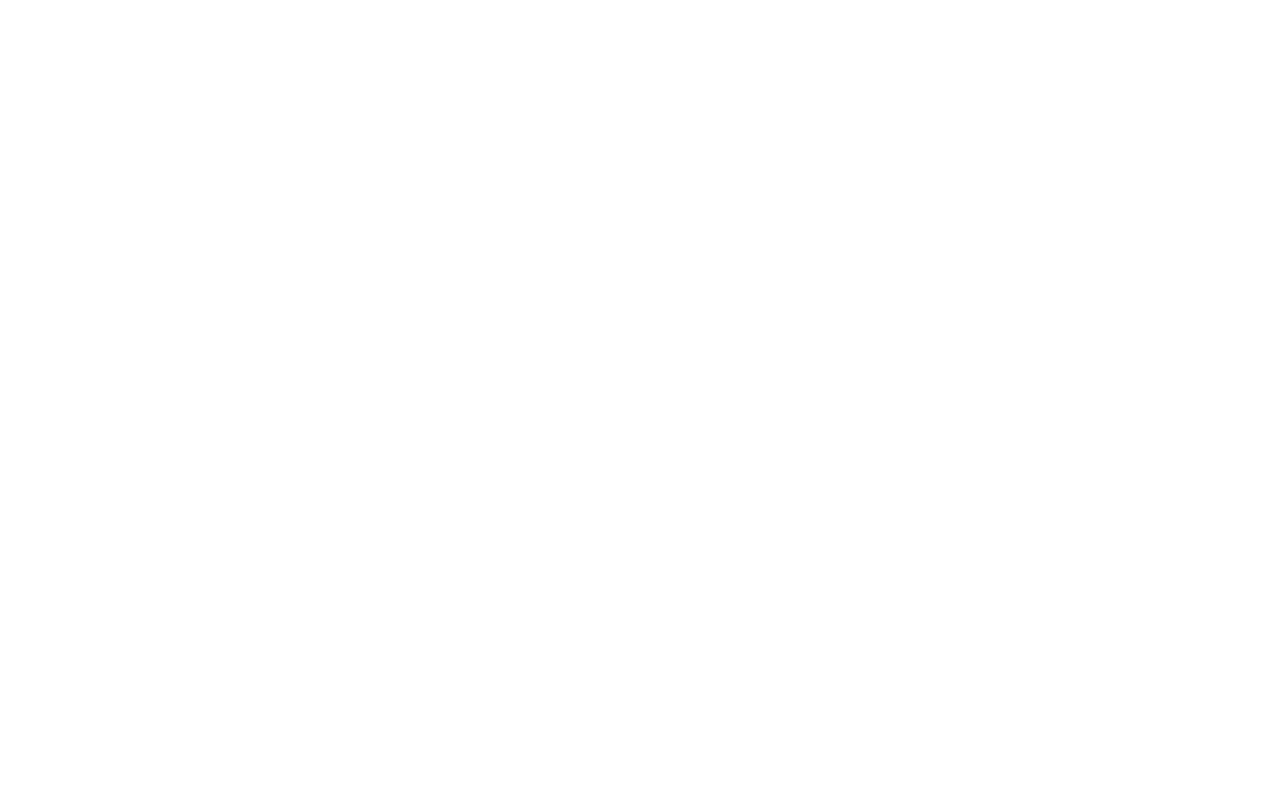
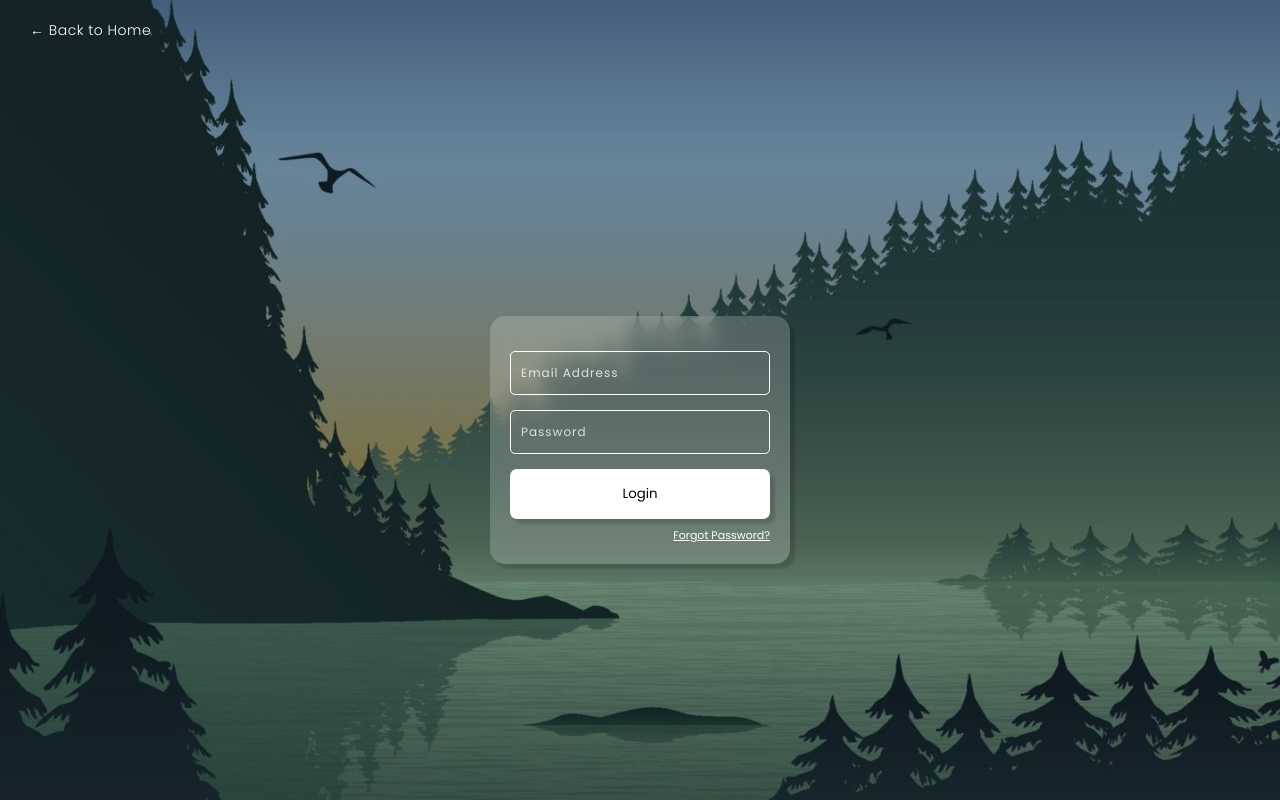
Before and after one commit to HansonGrace/ToDoListSpringboot, a React (Create React App) app in the folder task-manager-frontend/: page /login in a window 1280 px wide. Before the commit this address had no page. Built offline with nearby package versions, Linux system fonts and the light colour scheme.

Commit message:
add blank login page

```diff
--- a/task-manager-frontend/src/App.js
+++ b/task-manager-frontend/src/App.js
@@ -4,6 +4,8 @@
 import Home from './pages/home/home';
 import Register from './pages/register/register';
 import Dashboard from './pages/dashboard/dashboard';
+import Login from './pages/login/login';
+
 
 
 function App() {
@@ -21,6 +23,9 @@
 
         <Route path="/dashboard" element={<Dashboard />} />
 
+        <Route path="/login" element={<Login />} />
+
+
       </Routes>
     </Router>
   );
--- a/task-manager-frontend/src/pages/home/home.css
+++ b/task-manager-frontend/src/pages/home/home.css
@@ -102,7 +102,7 @@
 }
 
 button:hover {
-  background: #ffffffe5;
+  background: hsla(145, 30%, 89%, 0.898);
 }
 
 /* Top-right navigation links */
--- /dev/null
+++ b/task-manager-frontend/src/pages/login/login.jsx
@@ -0,0 +1,64 @@
+// src/pages/login/login.jsx
+import React from 'react';
+import { useNavigate } from 'react-router-dom';
+import '../home/home.css';
+import birdBackground from '../home/birdgreen.jpg';
+
+function Login() {
+  const navigate = useNavigate();
+
+  const handleLogin = () => {
+    const email = document.getElementById('emailF').value.trim();
+    const password = document.getElementById('passF').value.trim();
+
+    if (!email || !password) {
+      alert('Please enter both email and password');
+    } else {
+      // Add real login logic here
+      alert('Logged in!');
+      navigate('/dashboard');
+    }
+  };
+
+  return (
+    <div className="container">
+      <img src={birdBackground} alt="Bird Forest" className="background-image" />
+      <div className="dark-overlay"></div>
+
+      {/* Back to home button */}
+      <div className="nav-buttons" style={{ left: '30px', right: 'auto' }}>
+        <span onClick={() => navigate('/home')}>← Back to Home</span>
+      </div>
+
+      <div className="center-wrapper">
+        <div className="wrapper">
+          <div className="input_box">
+            <input type="email" id="emailF" placeholder="Email Address" />
+          </div>
+          <div className="input_box">
+            <input type="password" id="passF" placeholder="Password" />
+          </div>
+          <button id="login" onClick={handleLogin}>
+            Login
+          </button>
+          <p
+            className="forgot-password"
+            style={{
+              color: 'white',
+              fontSize: '11px',
+              textAlign: 'right',
+              marginTop: '8px',
+              cursor: 'pointer',
+              textDecoration: 'underline'
+            }}
+            onClick={() => {}}
+          >
+            Forgot Password?
+          </p>
+        </div>
+      </div>
+    </div>
+  );
+}
+
+export default Login;
```
Also changed, not shown: task-manager-frontend/src/pages/login/login.css (added).
